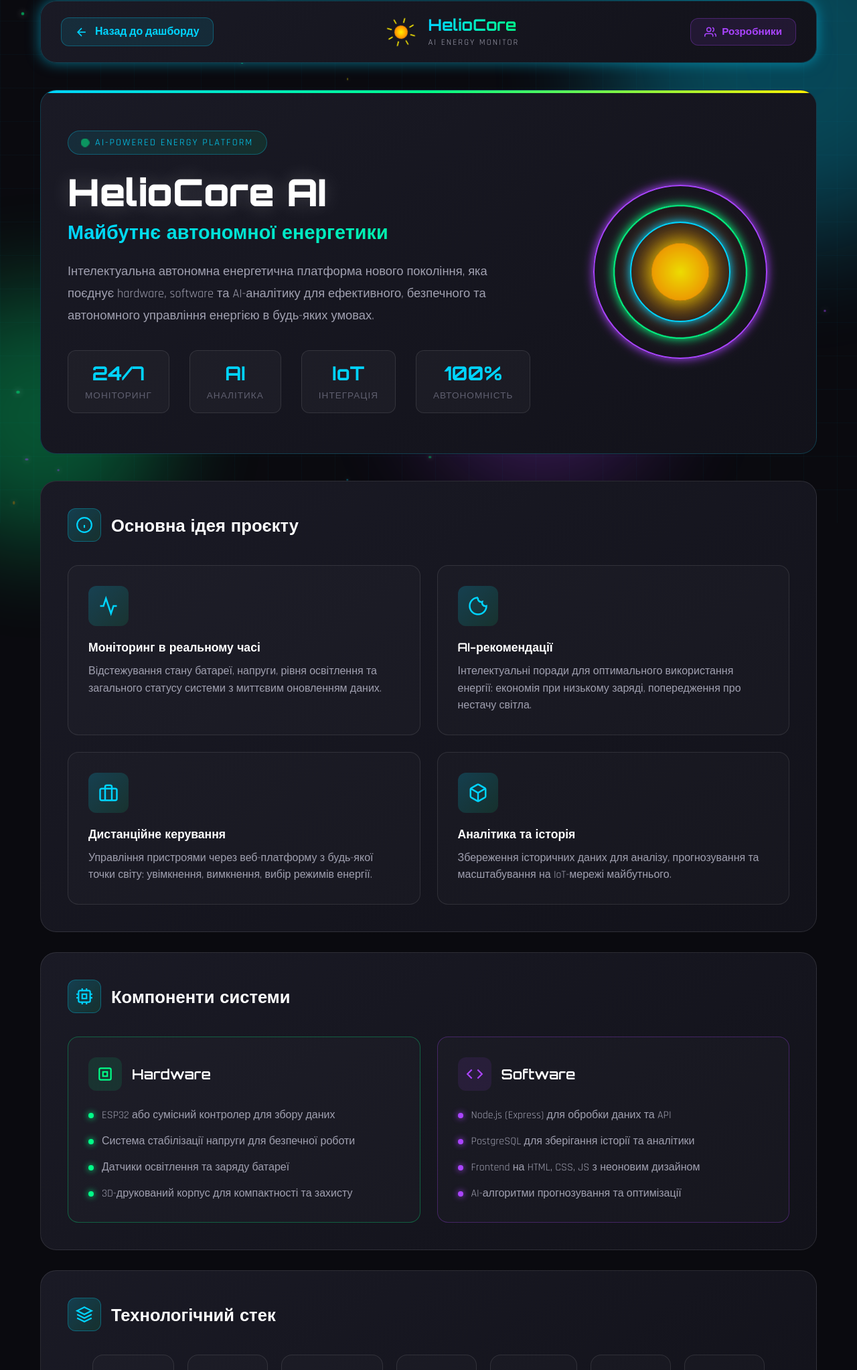
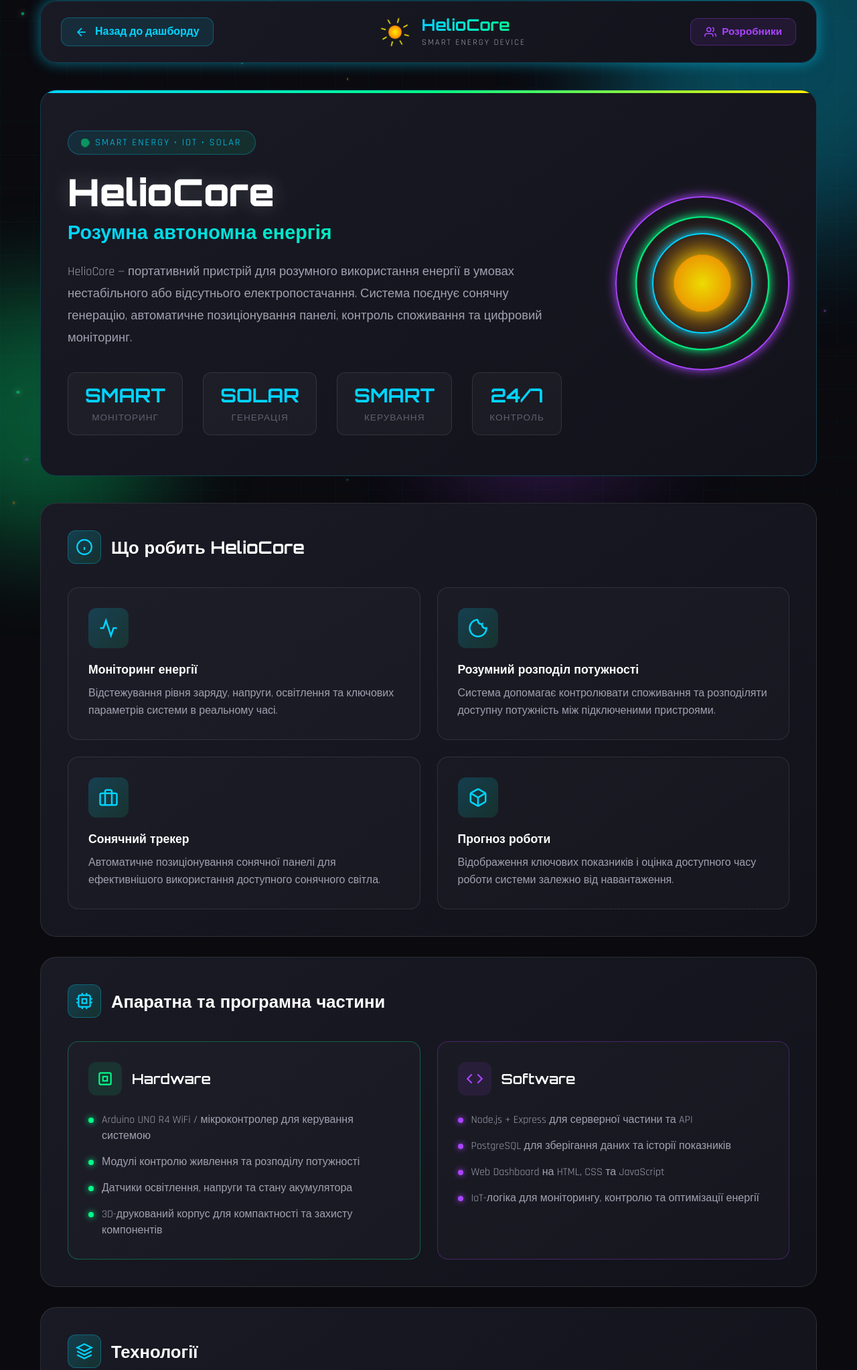
Before and after one commit to Volodymyr54t4t/HelioCoreAI, a website: page public/about.html in a window 1280 px wide. Shown: the part 19-2065 px from the top of the page at 67% size. Drawn offline with Linux system fonts and the light colour scheme.

Commit message:
Rebrand about page to HelioCore device
Updated the About page copy to reposition HelioCore from an AI platform to a smart solar energy device. The new messaging highlights autonomous energy generation, IoT monitoring, solar tracking, and portable power management for users in off-grid conditions.

```diff
--- a/public/about.html
+++ b/public/about.html
@@ -4,7 +4,7 @@
 <head>
     <meta charset="UTF-8">
     <meta name="viewport" content="width=device-width, initial-scale=1.0">
-    <title>Про проєкт | HelioCore AI</title>
+    <title>Про проєкт | HelioCore</title>
     <link rel="stylesheet" href="css/about.css">
     <link
         href="https://fonts.googleapis.com/css2?family=Orbitron:wght@400;500;600;700;800;900&family=Rajdhani:wght@300;400;500;600;700&display=swap"
@@ -54,7 +54,7 @@
                 </div>
                 <div class="logo-text">
                     <h1>HelioCore</h1>
-                    <span class="logo-subtitle">AI Energy Monitor</span>
+                    <span class="logo-subtitle">SMART ENERGY DEVICE</span>
                 </div>
             </div>
             <nav class="header-nav">
@@ -75,32 +75,33 @@
             <div class="hero-content">
                 <div class="hero-badge">
                     <span class="badge-pulse"></span>
-                    <span>AI-Powered Energy Platform</span>
+                    <span>SMART ENERGY • IoT • SOLAR</span>
                 </div>
                 <h1 class="hero-title">
-                    <span class="title-line">HelioCore AI</span>
-                    <span class="title-gradient">Майбутнє автономної енергетики</span>
+                    <span class="title-line">HelioCore</span>
+                    <span class="title-gradient">Розумна автономна енергія</span>
                 </h1>
                 <p class="hero-description">
-                    Інтелектуальна автономна енергетична платформа нового покоління, яка поєднує hardware, software та
-                    AI-аналітику для ефективного, безпечного та автономного управління енергією в будь-яких умовах.
+                    HelioCore — портативний пристрій для розумного використання енергії в умовах нестабільного або відсутнього
+                    електропостачання. Система поєднує сонячну генерацію, автоматичне позиціонування панелі,
+                    контроль споживання та цифровий моніторинг.
                 </p>
                 <div class="hero-stats">
                     <div class="stat-item">
-                        <span class="stat-value">24/7</span>
+                        <span class="stat-value">SMART</span>
                         <span class="stat-label">Моніторинг</span>
                     </div>
                     <div class="stat-item">
-                        <span class="stat-value">AI</span>
-                        <span class="stat-label">Аналітика</span>
+                        <span class="stat-value">SOLAR</span>
+                        <span class="stat-label">Генерація</span>
                     </div>
                     <div class="stat-item">
-                        <span class="stat-value">IoT</span>
-                        <span class="stat-label">Інтеграція</span>
+                        <span class="stat-value">SMART</span>
+                        <span class="stat-label">Керування</span>
                     </div>
                     <div class="stat-item">
-                        <span class="stat-value">100%</span>
-                        <span class="stat-label">Автономність</span>
+                        <span class="stat-value">24/7</span>
+                        <span class="stat-label">Контроль</span>
                     </div>
                 </div>
             </div>
@@ -125,7 +126,7 @@
                         <path d="M12 8h.01" />
                     </svg>
                 </div>
-                <h2>Основна ідея проєкту</h2>
+                <h2>Що робить HelioCore</h2>
             </div>
             <div class="idea-grid">
                 <div class="idea-card">
@@ -134,9 +135,8 @@
                             <path d="M22 12h-4l-3 9L9 3l-3 9H2" />
                         </svg>
                     </div>
-                    <h3>Моніторинг в реальному часі</h3>
-                    <p>Відстежування стану батареї, напруги, рівня освітлення та загального статусу системи з миттєвим
-                        оновленням даних.</p>
+                    <h3>Моніторинг енергії</h3>
+                    <p>Відстежування рівня заряду, напруги, освітлення та ключових параметрів системи в реальному часі.</p>
                 </div>
                 <div class="idea-card">
                     <div class="idea-icon">
@@ -144,9 +144,8 @@
                             <path d="M12 2a10 10 0 1 0 10 10 4 4 0 0 1-5-5 4 4 0 0 1-5-5" />
                         </svg>
                     </div>
-                    <h3>AI-рекомендації</h3>
-                    <p>Інтелектуальні поради для оптимального використання енергії: економія при низькому заряді,
-                        попередження про нестачу світла.</p>
+                    <h3>Розумний розподіл потужності</h3>
+                    <p>Система допомагає контролювати споживання та розподіляти доступну потужність між підключеними пристроями.</p>
                 </div>
                 <div class="idea-card">
                     <div class="idea-icon">
@@ -155,9 +154,8 @@
                             <path d="M16 21V5a2 2 0 0 0-2-2h-4a2 2 0 0 0-2 2v16" />
                         </svg>
                     </div>
-                    <h3>Дистанційне керування</h3>
-                    <p>Управління пристроями через веб-платформу з будь-якої точки світу: увімкнення, вимкнення, вибір
-                        режимів енергії.</p>
+                    <h3>Сонячний трекер</h3>
+                    <p>Автоматичне позиціонування сонячної панелі для ефективнішого використання доступного сонячного світла.</p>
                 </div>
                 <div class="idea-card">
                     <div class="idea-icon">
@@ -168,9 +166,8 @@
                             <line x1="12" y1="22.08" x2="12" y2="12" />
                         </svg>
                     </div>
-                    <h3>Аналітика та історія</h3>
-                    <p>Збереження історичних даних для аналізу, прогнозування та масштабування на IoT-мережі
-                        майбутнього.</p>
+                    <h3>Прогноз роботи</h3>
+                    <p>Відображення ключових показників і оцінка доступного часу роботи системи залежно від навантаження.</p>
                 </div>
             </div>
         </section>
@@ -192,7 +189,7 @@
                         <line x1="1" y1="14" x2="4" y2="14" />
                     </svg>
                 </div>
-                <h2>Компоненти системи</h2>
+                <h2>Апаратна та програмна частини</h2>
             </div>
 
             <div class="components-grid">
@@ -210,19 +207,19 @@
                     <ul class="component-list">
                         <li>
                             <span class="list-marker"></span>
-                            <span>ESP32 або сумісний контролер для збору даних</span>
+                            <span>Arduino UNO R4 WiFi / мікроконтролер для керування системою</span>
                         </li>
                         <li>
                             <span class="list-marker"></span>
-                            <span>Система стабілізації напруги для безпечної роботи</span>
+                            <span>Модулі контролю живлення та розподілу потужності</span>
                         </li>
                         <li>
                             <span class="list-marker"></span>
-                            <span>Датчики освітлення та заряду батареї</span>
+                            <span>Датчики освітлення, напруги та стану акумулятора</span>
                         </li>
                         <li>
                             <span class="list-marker"></span>
-                            <span>3D-друкований корпус для компактності та захисту</span>
+                            <span>3D-друкований корпус для компактності та захисту компонентів</span>
                         </li>
                     </ul>
                 </div>
@@ -241,19 +238,19 @@
                     <ul class="component-list">
                         <li>
                             <span class="list-marker"></span>
-                            <span>Node.js (Express) для обробки даних та API</span>
+                            <span>Node.js + Express для серверної частини та API</span>
                         </li>
                         <li>
                             <span class="list-marker"></span>
-                            <span>PostgreSQL для зберігання історії та аналітики</span>
+                            <span>PostgreSQL для зберігання даних та історії показників</span>
                         </li>
                         <li>
                             <span class="list-marker"></span>
-                            <span>Frontend на HTML, CSS, JS з неоновим дизайном</span>
+                            <span>Web Dashboard на HTML, CSS та JavaScript</span>
                         </li>
                         <li>
                             <span class="list-marker"></span>
-                            <span>AI-алгоритми прогнозування та оптимізації</span>
+                            <span>IoT-логіка для моніторингу, контролю та оптимізації енергії</span>
                         </li>
                     </ul>
                 </div>
@@ -270,7 +267,7 @@
                         <polyline points="2 12 12 17 22 12" />
                     </svg>
                 </div>
-                <h2>Технологічний стек</h2>
+                <h2>Технології</h2>
             </div>
             <div class="tech-grid">
                 <div class="tech-item">
@@ -333,7 +330,7 @@
                             <path d="M12 2a10 10 0 1 0 10 10 4 4 0 0 1-5-5 4 4 0 0 1-5-5" />
                         </svg>
                     </div>
-                    <span>AI</span>
+                    <span>IoT</span>
                 </div>
             </div>
         </section>
@@ -349,7 +346,7 @@
                         <circle cx="11" cy="11" r="2" />
                     </svg>
                 </div>
-                <h2>Особливості дизайну</h2>
+                <h2>Для кого створено</h2>
             </div>
             <div class="design-grid">
                 <div class="design-item">
@@ -361,8 +358,8 @@
                             <line x1="15" y1="9" x2="15.01" y2="9" />
                         </svg>
                     </div>
-                    <h4>Сучасний інтерфейс</h4>
-                    <p>Енергійний, приємний для очей дизайн</p>
+                    <h4>Туристи</h4>
+                    <p>Автономне живлення під час подорожей та відпочинку на природі</p>
                 </div>
                 <div class="design-item">
                     <div class="design-icon">
@@ -370,8 +367,8 @@
                             <polygon points="13 2 3 14 12 14 11 22 21 10 12 10 13 2" />
                         </svg>
                     </div>
-                    <h4>Неонові ефекти</h4>
-                    <p>Прогресбари та кнопки з неоновим сяйвом</p>
+                    <h4>Фотографи</h4>
+                    <p>Додаткове живлення для техніки під час зйомок поза мережею</p>
                 </div>
                 <div class="design-item">
                     <div class="design-icon">
@@ -380,8 +377,8 @@
                             <line x1="12" y1="18" x2="12.01" y2="18" />
                         </svg>
                     </div>
-                    <h4>Адаптивність</h4>
-                    <p>Зручний перегляд на будь-яких пристроях</p>
+                    <h4>Рибалки</h4>
+                    <p>Надійне автономне джерело енергії для тривалого перебування на природі</p>
                 </div>
                 <div class="design-item">
                     <div class="design-icon">
@@ -393,8 +390,8 @@
                             <polyline points="10 9 9 9 8 9" />
                         </svg>
                     </div>
-                    <h4>Візуальна ієрархія</h4>
-                    <p>Чітке сприйняття даних без React</p>
+                    <h4>Мобільність</h4>
+                    <p>Компактна система, яку можна використовувати там, де немає стабільної мережі</p>
                 </div>
             </div>
         </section>
@@ -403,37 +400,37 @@
         <section class="section mission-section">
             <div class="mission-content">
                 <div class="mission-badge">
-                    <span>Наша місія</span>
+                    <span>НАША МІСІЯ</span>
                 </div>
-                <h2>Автономна енергетика майбутнього</h2>
-                <p>HelioCore AI створено для демонстрації автономної енергетичної системи, яка здатна працювати без
-                    стабільної мережі, інтегруватися у майбутню IoT-екосистему, забезпечувати користувача аналітикою та
-                    AI-рекомендаціями, давати змогу безпечно та ефективно керувати енергоспоживанням у реальному часі.
+                <h2>Дати людині енергію там, де її немає</h2>
+                <p>HelioCore створено як практичне рішення для автономного енергозабезпечення. Пристрій поєднує сонячну
+                    генерацію, автоматичний трекінг сонця, контроль потужності та цифровий моніторинг, щоб зробити
+                    доступну енергію ефективнішою та передбачуванішою.
                 </p>
                 <div class="mission-features">
                     <div class="mission-feature">
                         <svg viewBox="0 0 24 24" fill="none" stroke="currentColor" stroke-width="2">
                             <polyline points="20 6 9 17 4 12" />
                         </svg>
-                        <span>Працює без стабільної мережі</span>
+                        <span>Працює там, де немає стабільної мережі</span>
                     </div>
                     <div class="mission-feature">
                         <svg viewBox="0 0 24 24" fill="none" stroke="currentColor" stroke-width="2">
                             <polyline points="20 6 9 17 4 12" />
                         </svg>
-                        <span>Інтеграція у IoT-екосистему</span>
+                        <span>Моніторинг через IoT</span>
                     </div>
                     <div class="mission-feature">
                         <svg viewBox="0 0 24 24" fill="none" stroke="currentColor" stroke-width="2">
                             <polyline points="20 6 9 17 4 12" />
                         </svg>
-                        <span>AI-аналітика та рекомендації</span>
+                        <span>Автоматичний сонячний трекер</span>
                     </div>
                     <div class="mission-feature">
                         <svg viewBox="0 0 24 24" fill="none" stroke="currentColor" stroke-width="2">
                             <polyline points="20 6 9 17 4 12" />
                         </svg>
-                        <span>Безпечне керування енергією</span>
+                        <span>Контроль та розподіл потужності</span>
                     </div>
                 </div>
             </div>
@@ -442,9 +439,9 @@
         <!-- Footer -->
         <footer class="footer">
             <div class="footer-content">
-                <p class="footer-brand">HelioCore AI v1.0</p>
-                <p class="footer-description">Поєднує інновації у дизайні, AI-аналітику та автономне енергетичне
-                    управління</p>
+                <p class="footer-brand">HelioCore v1.0</p>
+                <p class="footer-description">Smart Energy Device для автономного живлення, сонячної генерації та
+                    розумного контролю енергії</p>
                 <a href="index.html" class="footer-link">Перейти до дашборду</a>
             </div>
         </footer>
```
